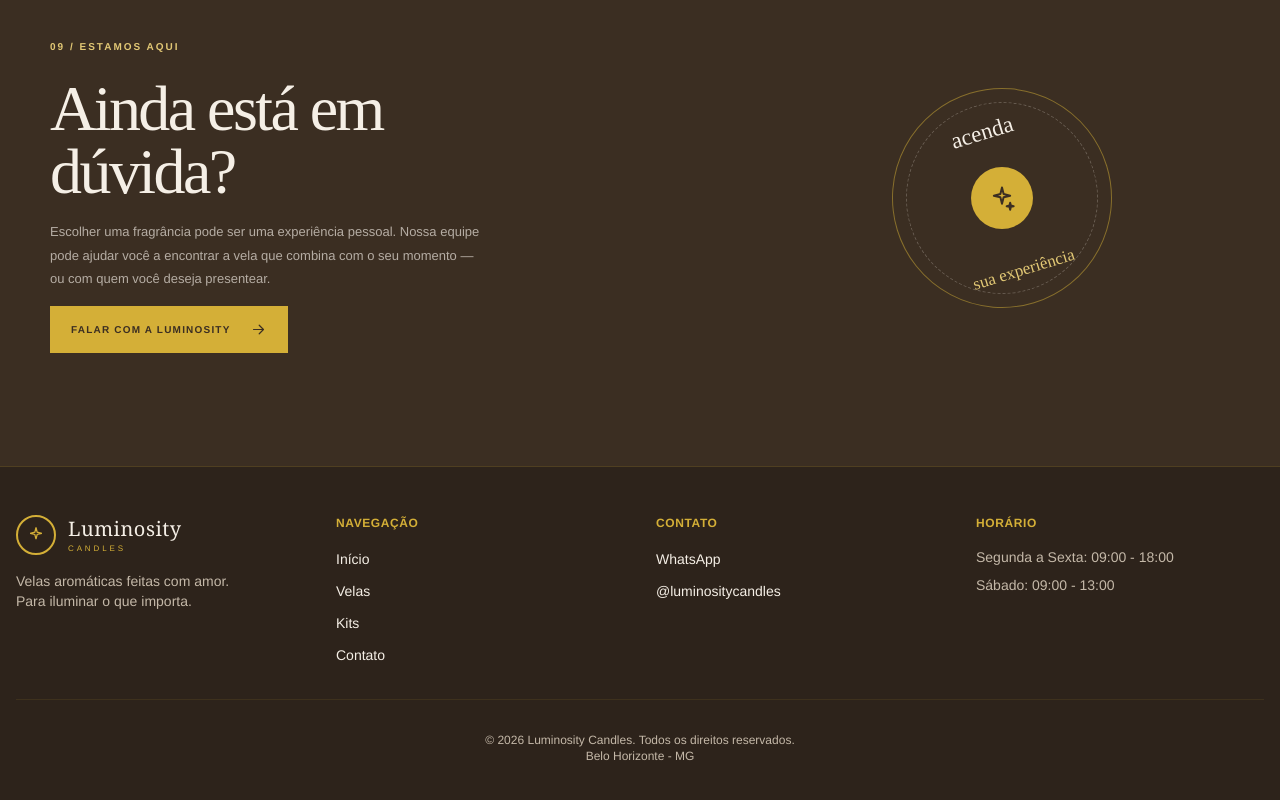
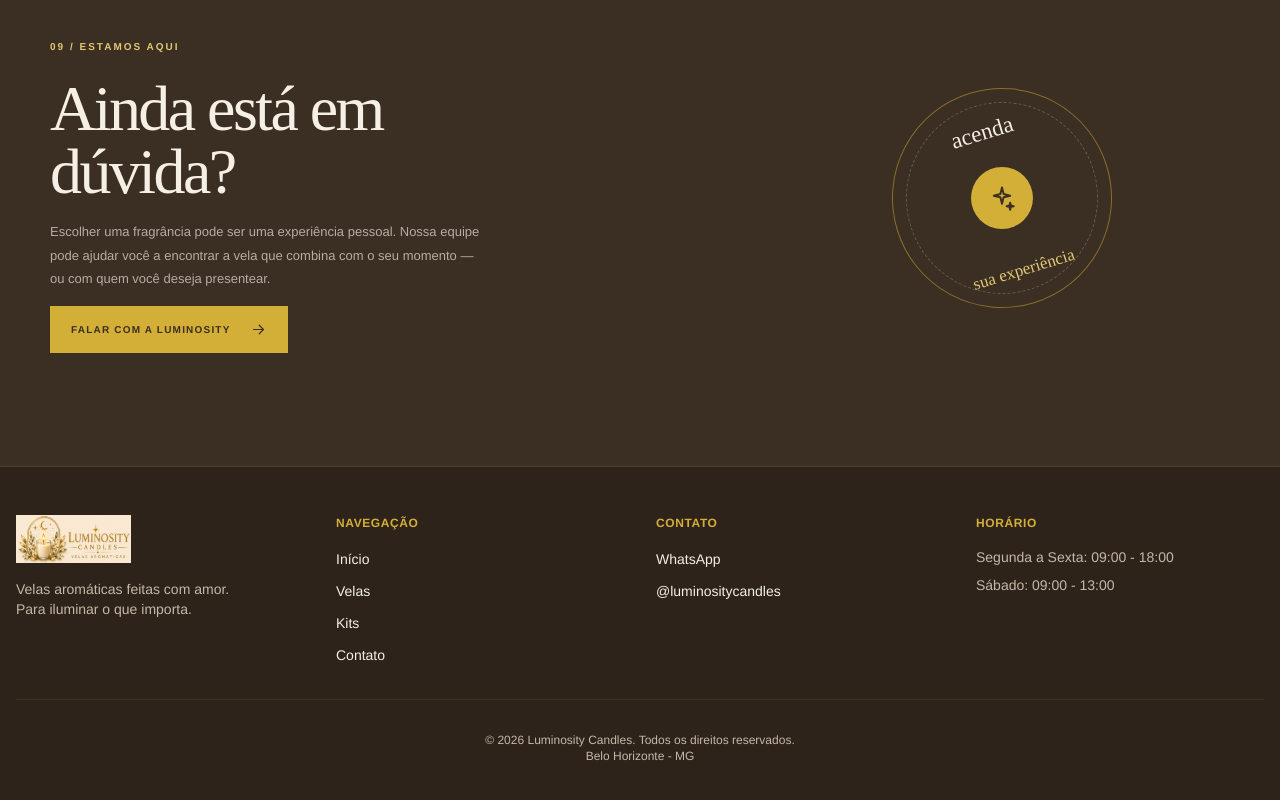
Before and after one commit to ramalhoraul-git/luminosity, a Next.js app: page / in a window 1280 px wide. Shown: the part 8172-8972 px from the top of the page. Built offline with nearby package versions, Linux system fonts and the light colour scheme.

Commit message:
Update Footer.tsx

```diff
--- a/src/components/layout/Footer.tsx
+++ b/src/components/layout/Footer.tsx
@@ -1,4 +1,5 @@
 import Link from "next/link";
+import Image from "next/image";
 
 export function Footer() {
   const currentYear = new Date().getFullYear();
@@ -6,20 +7,17 @@
   return (
     <footer className="bg-[#2d231b] text-[#f5efe6] border-t border-[#d4af37]/20 py-12 mt-auto">
       <div className="container mx-auto px-4">
-        <div className="grid grid-cols-1 md:grid-cols-4 gap-8">
+        <div className="grid grid-cols-1 sm:grid-cols-2 md:grid-cols-4 gap-8">
+
           {/* Coluna 1 - Logo */}
           <div className="space-y-4">
-            <div className="flex items-center gap-3">
-              <div className="w-10 h-10 rounded-full border-2 border-[#d4af37] flex items-center justify-center text-[#d4af37]">
-                <svg width="20" height="20" viewBox="0 0 24 24" fill="none" stroke="currentColor" strokeWidth="1.5">
-                  <path d="m12 3-1.4 5.6L5 10l5.6 1.4L12 17l1.4-5.6L19 10l-5.6-1.4L12 3Z" />
-                </svg>
-              </div>
-              <div>
-                <span className="block font-serif text-xl tracking-wide">Luminosity</span>
-                <span className="block text-[8px] uppercase tracking-[0.36em] text-[#d4af37]">Candles</span>
-              </div>
-            </div>
+            <Image
+              src="/logo-principal.png"
+              alt="Luminosity Candles"
+              width={140}
+              height={48}
+              className="h-12 w-auto object-contain"
+            />
             <p className="text-[#c4b8a8] text-sm">
               Velas aromáticas feitas com amor.<br />Para iluminar o que importa.
             </p>
```
